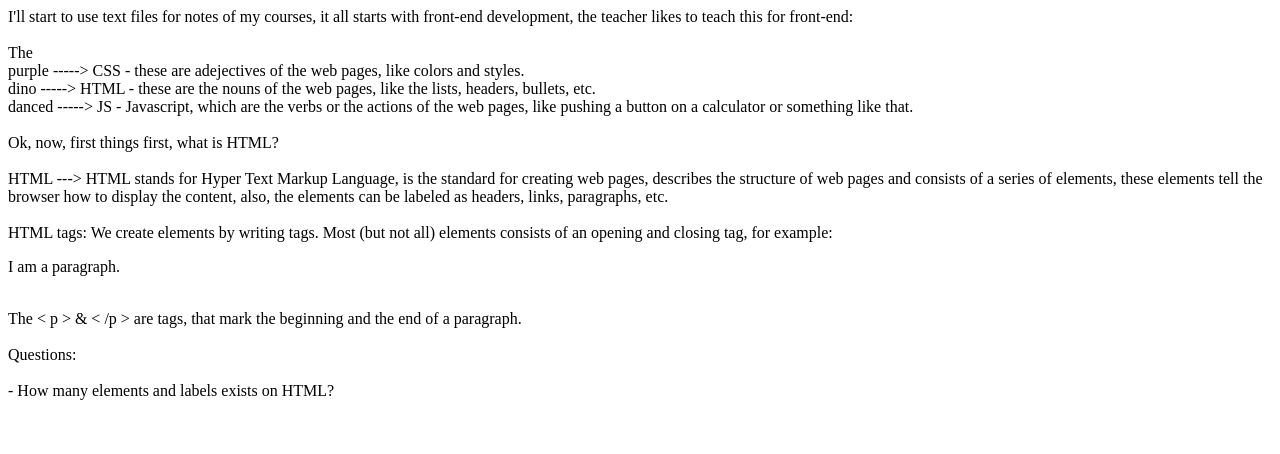
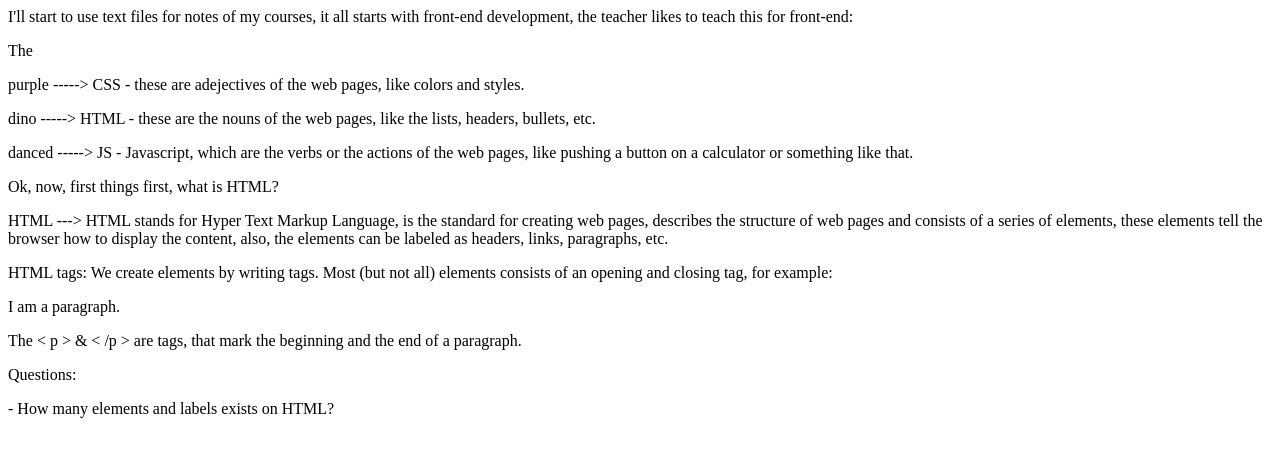
Before and after one commit to AlfaLex505/nerds_notebook, a plain HTML site: page index.html in a window 1280 px wide. Drawn offline with Linux system fonts and the light colour scheme.

Commit message:
Modify the html code to give it more structure

```diff
--- a/index.html
+++ b/index.html
@@ -1,39 +1,43 @@
 <p>I'll start to use text files for notes of my courses, it all starts with
-front-end development, the teacher likes to teach this for front-end:
-<br>
-<br>
+front-end development, the teacher likes to teach this for front-end:</p>
+
+<p>
 The
-<br>
-purple -----> CSS - these are adejectives of the web pages, like colors and
- styles.
-<br>
-dino    -----> HTML - these are the nouns of the web pages, like the lists,
-headers, bullets, etc.
-<br>
-danced  -----> JS - Javascript, which are the verbs or the actions of the web
-pages, like pushing a button on a calculator or something like that.
-<br>
-<br>
-Ok, now, first things first, what is HTML?
-<br>
-<br>
+</p>
+
+<p>purple -----> CSS - these are adejectives of the web pages, like colors and
+ styles.</p>
+<p>dino    -----> HTML - these are the nouns of the web pages, like the lists,
+headers, bullets, etc.</p>
+<p>danced  -----> JS - Javascript, which are the verbs or the actions of the web
+pages, like pushing a button on a calculator or something like that.</p>
+
+
+<p>Ok, now, first things first, what is HTML?</p>
+
+<p>
 HTML ---> HTML stands for Hyper Text Markup Language, is the standard for
 creating web pages, describes the structure of web pages and consists of a
 series of elements, these elements tell the browser how to display the content,
 also, the elements can be labeled as headers, links, paragraphs, etc.
-<br>
-<br>
+</p>
+
+<p>
 HTML tags: We create elements by writing tags. Most (but not all) elements
 consists of an opening and closing tag, for example:
-<br>
+</p>
+
 <p> I am a paragraph. </p>
-<br>
+
+<p>
 The < p > & < /p > are tags, that mark the beginning and the end of a
 paragraph.
-<br>
-<br>
+</p>
+
+<p>
 Questions:
-<br>
-<br>
+</p>
+
+<p>
 - How many elements and labels exists on HTML?
 </p>
```
